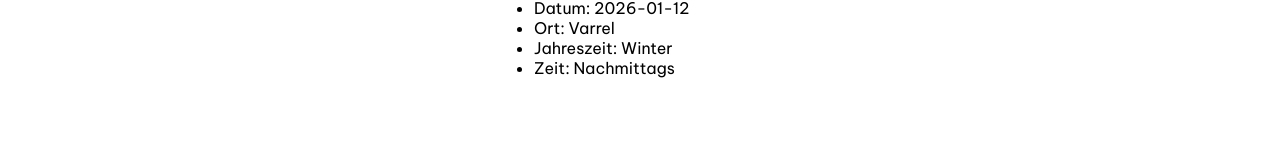
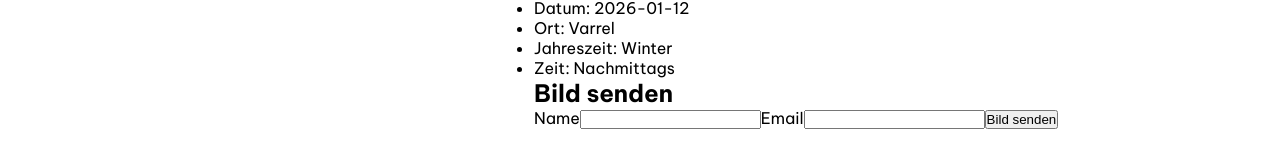
Before and after one commit to mbeier1406/ng-chaos, an Angular app: page /detail/1 in a window 1280 px wide. Shown: the part 602-770 px from the top of the page. Built offline with nearby package versions, Linux system fonts and the light colour scheme; data requests are answered from the project's data file.

Commit message:
Anfrage-Formular in der Detailseite hinzugefügt.

```diff
--- a/src/app/ciddaten.service.ts
+++ b/src/app/ciddaten.service.ts
@@ -15,4 +15,8 @@ export class CiddatenService {
     const ciddatenJson = await data.json();
     return ciddatenJson[0] ?? {};
   }
+  // TODO: Bild senden per Mail an den User
+  bildSenden(name: string, email: string, bildId: number) {
+    console.log(`Bild senden: name=${name}, email=${email}, bildId=${bildId}`);
+  }
 }
--- a/src/app/detail/detail.html
+++ b/src/app/detail/detail.html
@@ -17,4 +17,14 @@
         <li>Zeit: {{ ciddaten?.zeit }}</li>
       </ul>
     </section>
+    <section>
+        <h2>Bild senden</h2>
+        <form [formGroup]="bildSendenForm" (submit)="bildSenden()">
+            <label for="name">Name</label>
+            <input id="name" type="text" formControlName="name" />
+            <label for="email">Email</label>
+            <input id="email" type="email" formControlName="email" />
+            <button type="submit">Bild senden</button>
+        </form>
+    </section>
   </article>
--- a/src/app/detail/detail.ts
+++ b/src/app/detail/detail.ts
@@ -15,7 +15,10 @@ export class Detail {
   route: ActivatedRoute = inject(ActivatedRoute);
   ciddatenService: CiddatenService = inject(CiddatenService);
   ciddaten: Ciddaten | undefined;
-
+  bildSendenForm = new FormGroup({
+    name: new FormControl(''),
+    email: new FormControl(''),
+  });
   constructor() {
     const ciddatenId = parseInt(this.route.snapshot.params['id'], 10);
     this.ciddatenService.getCiddatenById(ciddatenId).then((ciddaten) => {
@@ -23,5 +26,10 @@ export class Detail {
       this.changeDetectorRef.markForCheck();
     });
   }
-
+  bildSenden() {
+    this.ciddatenService.bildSenden(
+      this.bildSendenForm.value.name ?? '',
+      this.bildSendenForm.value.email ?? '',
+      this.ciddaten?.id ?? 0);
+  }
 }
```
